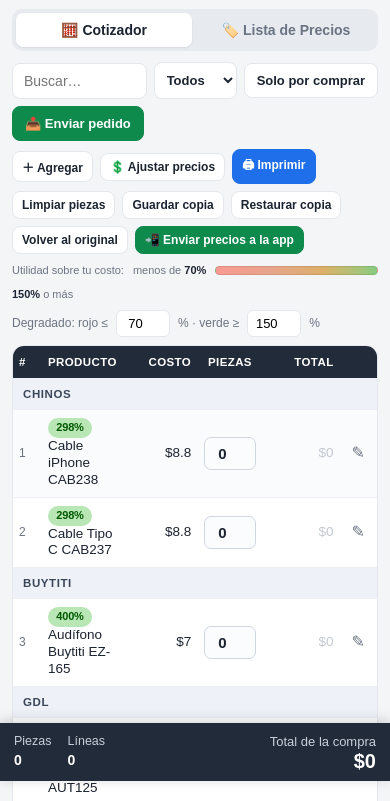
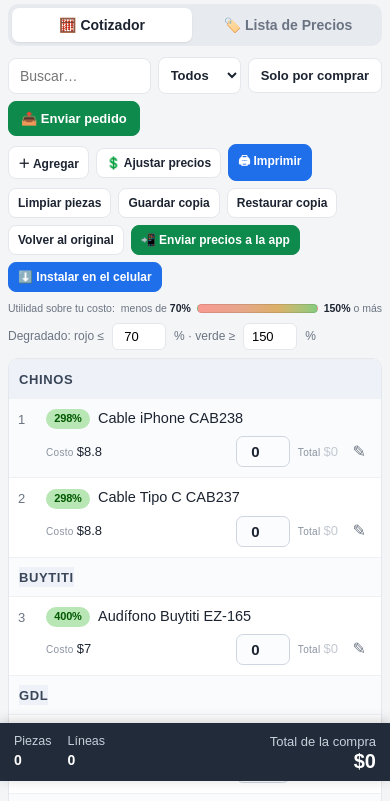
Before and after one commit to ARTHUR-ARIAS-MARTINEZ/mi-tiendita-notas, a plain HTML site: page cotizador/index.html in a window 390 px wide. Shown: the part 63-864 px from the top of the page. Drawn offline with Linux system fonts and the light colour scheme.

Commit message:
Cotizador: se ve bien en el celular, boton de instalar y proveedores
- Diseno para pantalla angosta: cada producto es un renglon de dos lineas,
  asi el NOMBRE ocupa todo el ancho en vez de amontonarse en una columna de
  tres letras. Aplica a las dos pestanas.
- El boton "Instalar en el celular" ahora esta siempre visible mientras la
  app no este instalada, y si Chrome no ofrece el aviso automatico explica
  como hacerlo desde el menu.
- Los proveedores no salian cuando el catalogo guardado venia de una version
  anterior (sin ese dato). Ahora el propio Cotizador los rellena al abrir,
  por codigo o por palabras del nombre, y los guarda para la app de Notas.

Co-Authored-By: Claude Opus 5 <noreply@anthropic.com>

```diff
--- a/cotizador/index.html
+++ b/cotizador/index.html
@@ -46,6 +46,7 @@
   .prod{font-weight:500;line-height:1.25}.num{color:var(--muted);font-size:12px}
   .money{font-variant-numeric:tabular-nums}
   .divider td{background:#eef2f8;color:#3a4658;font-weight:700;font-size:11.5px;text-transform:uppercase;letter-spacing:.6px;padding:7px 10px}
+  tr.divider{background:#eef2f8}
   .qty{width:60px;padding:7px;border:1px solid #cfd6e0;border-radius:7px;text-align:center;font-size:15px;
     font-weight:600;background:var(--input);color:var(--ink);font-variant-numeric:tabular-nums}
   .qty:focus{outline:2px solid var(--accent);border-color:var(--accent)}
@@ -85,7 +86,52 @@
   .btn.del{color:var(--danger);border-color:#f0cfca}.btn.del:hover{background:#fdeeeb}
   .ped{width:100%;min-height:180px;padding:10px;border:1px solid var(--line);border-radius:8px;font-size:13px;
     font-family:Arial,sans-serif;background:#fbfcfe;color:var(--ink);white-space:pre;resize:vertical}
-  @media (max-width:520px){.qty{width:52px}th,td{padding:8px 6px;font-size:13.5px}.ftotal b{font-size:20px}.row3{grid-template-columns:1fr}}
+  /* ===== CELULAR =====
+     En pantalla angosta la tabla deja de ser tabla: cada producto se vuelve un
+     renglón de dos líneas. Así el NOMBRE ocupa todo el ancho y ya no se
+     amontona en una columna de tres letras. */
+  @media (max-width:620px){
+    .wrap{padding:12px 8px 116px}
+    h1{font-size:17px}
+    .btn.sm{padding:7px 9px;font-size:12px}
+    .qty{width:54px;padding:6px}
+    .ftotal b{font-size:20px}
+    .row3{grid-template-columns:1fr}
+    .gradbar{min-width:70px}
+    .legend{font-size:10.5px;gap:6px}
+    thead{display:none}
+    .card{border-radius:10px}
+
+    /* --- Cotizador --- */
+    #bodyCot tr{display:grid;grid-template-columns:20px 1fr auto auto 26px;
+      grid-template-areas:"num prod prod prod prod" ". costo qty total edit";
+      align-items:center;gap:7px 8px;padding:10px 9px}
+    #bodyCot td{padding:0;border:0;font-size:13px}
+    #bodyCot td:nth-child(1){grid-area:num;align-self:start;padding-top:2px}
+    #bodyCot td:nth-child(2){grid-area:prod;font-size:14.5px;line-height:1.3;font-weight:500}
+    #bodyCot td:nth-child(3){grid-area:costo;text-align:left;white-space:nowrap}
+    #bodyCot td:nth-child(4){grid-area:qty;justify-self:center}
+    #bodyCot td:nth-child(5){grid-area:total;text-align:right;white-space:nowrap}
+    #bodyCot td:nth-child(6){grid-area:edit;justify-self:end}
+    #bodyCot tr.divider{display:block;padding:9px 10px}
+    #bodyCot td:nth-child(3)::before{content:"Costo ";font-size:10px;color:#8a92a0;letter-spacing:.3px}
+    #bodyCot td:nth-child(5)::before{content:"Total ";font-size:10px;color:#8a92a0;letter-spacing:.3px}
+
+    /* --- Lista de Precios --- */
+    #bodyPl tr{display:grid;grid-template-columns:auto auto auto 1fr;
+      grid-template-areas:"prod prod prod prod" "costo cliente usuario util";
+      align-items:center;gap:6px 12px;padding:10px 9px}
+    #bodyPl td{padding:0;border:0;font-size:13px;text-align:left}
+    #bodyPl td:nth-child(1){grid-area:prod;font-size:14.5px;line-height:1.3;font-weight:500}
+    #bodyPl td:nth-child(2){grid-area:costo}
+    #bodyPl td:nth-child(3){grid-area:cliente}
+    #bodyPl td:nth-child(4){grid-area:usuario}
+    #bodyPl td:nth-child(5){grid-area:util;justify-self:end;text-align:right}
+    #bodyPl td:nth-child(2)::before{content:"Costo ";font-size:10px;color:#8a92a0}
+    #bodyPl td:nth-child(3)::before{content:"Cliente ";font-size:10px;color:#8a92a0}
+    #bodyPl td:nth-child(4)::before{content:"Usuario ";font-size:10px;color:#8a92a0}
+    #bodyPl .mcell .pz{display:inline;margin-left:5px}
+  }
   @media print{
     body{background:#fff;font-size:12px}.wrap{padding:0;max-width:100%}
     .noprint,.tabs,.bar,.foot,.edit,.legend,.thr{display:none!important}
@@ -123,7 +169,7 @@
       <button class="btn sm" onclick="document.getElementById('imp').click()">Restaurar copia</button>
       <button class="btn sm" onclick="restaurar()">Volver al original</button>
       <button class="btn sm g" onclick="exportarApp()">📲 Enviar precios a la app</button>
-      <button class="btn sm p hide" id="bInstalar" onclick="instalarApp()">⬇️ Instalar en el celular</button>
+      <button class="btn sm p" id="bInstalar" onclick="instalarApp()">⬇️ Instalar en el celular</button>
       <input type="file" id="imp" accept=".json" class="hide" onchange="importar(event)">
     </div>
     <div class="legend noprint">
@@ -284,6 +330,19 @@ function load(){
     }catch(e){}
     try{localStorage.setItem(KEY_PED+"_migrado","1");}catch(e){}
   }
+  // Si el catálogo guardado viene de una versión anterior no trae proveedor.
+  // Se rellena aquí (por código o por palabras del nombre) para que la lista
+  // salga separada por proveedor aunque la app de Notas todavía no se actualice.
+  let faltaba=false;
+  const provDeFabrica={};
+  ORIGINAL.forEach(x=>{if(x.prov)provDeFabrica[llaveProd(x.prod)]=x.prov;});
+  cat.forEach(p=>{
+    if(p.proveedor)return;
+    const v=provDeFabrica[llaveProd(p.nombre)];
+    if(v){p.proveedor=v;faltaba=true;}
+  });
+  if(faltaba){try{localStorage.setItem(KEY_CAT,JSON.stringify(cat));}catch(e){}}
+
   CAT=cat.map(p=>({_id:p.id,_raw:p,prov:p.proveedor||"",prod:p.nombre,
     costo:p.costo,cliente:p.precio,usuario:p.precioUsuario,piezas:ped[p.id]||0}));
   try{const t=JSON.parse(localStorage.getItem(KEY_GRAD));if(t){redT=t.redT??70;greenT=t.greenT??150;}}catch(e){}
@@ -559,19 +618,28 @@ function showTab(t){const cot=t==='cot';secCot.classList.toggle('hide',!cot);sec
 
 /* ---------- Instalarlo en el celular y que funcione sin internet ---------- */
 let avisoInstalar=null;
-window.addEventListener("beforeinstallprompt",e=>{
-  e.preventDefault();avisoInstalar=e;bInstalar.classList.remove("hide");});
-window.addEventListener("appinstalled",()=>{
-  avisoInstalar=null;bInstalar.classList.add("hide");});
+// Si ya se abrió desde el ícono, el botón estorba: se esconde.
+function yaInstalada(){
+  return window.matchMedia("(display-mode: standalone)").matches || navigator.standalone===true;
+}
+function revisarInstalar(){ bInstalar.classList.toggle("hide", yaInstalada()); }
+window.addEventListener("beforeinstallprompt",e=>{e.preventDefault();avisoInstalar=e;revisarInstalar();});
+window.addEventListener("appinstalled",()=>{avisoInstalar=null;bInstalar.classList.add("hide");
+  alert("¡Listo! Ya está instalada. Ábrela desde su ícono de calculadora.");});
 function instalarApp(){
-  if(!avisoInstalar){
-    alert("Abre el menú ⋮ de Chrome (arriba a la derecha) y elige\n“Instalar aplicación” o “Agregar a pantalla de inicio”.");
+  if(avisoInstalar){
+    avisoInstalar.prompt();
+    Promise.resolve(avisoInstalar.userChoice).catch(()=>{}).then(()=>{
+      avisoInstalar=null;revisarInstalar();});
     return;
   }
-  avisoInstalar.prompt();
-  Promise.resolve(avisoInstalar.userChoice).catch(()=>{}).then(()=>{
-    avisoInstalar=null;bInstalar.classList.add("hide");});
+  alert("Para instalarla en tu celular:\n\n"+
+        "1. Toca el menú ⋮ de Chrome (arriba a la derecha)\n"+
+        "2. Elige “Instalar aplicación” o “Agregar a pantalla de inicio”\n"+
+        "3. Confirma\n\n"+
+        "Queda con su ícono de calculadora, aparte de Notas de Venta.");
 }
+revisarInstalar();
 if("serviceWorker" in navigator){
   let recargado=false;
   navigator.serviceWorker.addEventListener("controllerchange",()=>{
--- a/cotizador/sw.js
+++ b/cotizador/sw.js
@@ -1,7 +1,7 @@
 // Service worker del Cotizador. Vive en su propia carpeta, así que solo se
 // hace cargo de /cotizador/ (la app de Notas tiene el suyo aparte).
 // Misma estrategia que la app: lo guardado primero, para que abra sin internet.
-const CACHE = "mte-cotizador-v1";
+const CACHE = "mte-cotizador-v2";
 
 const ARCHIVOS = [
   "./",
```
